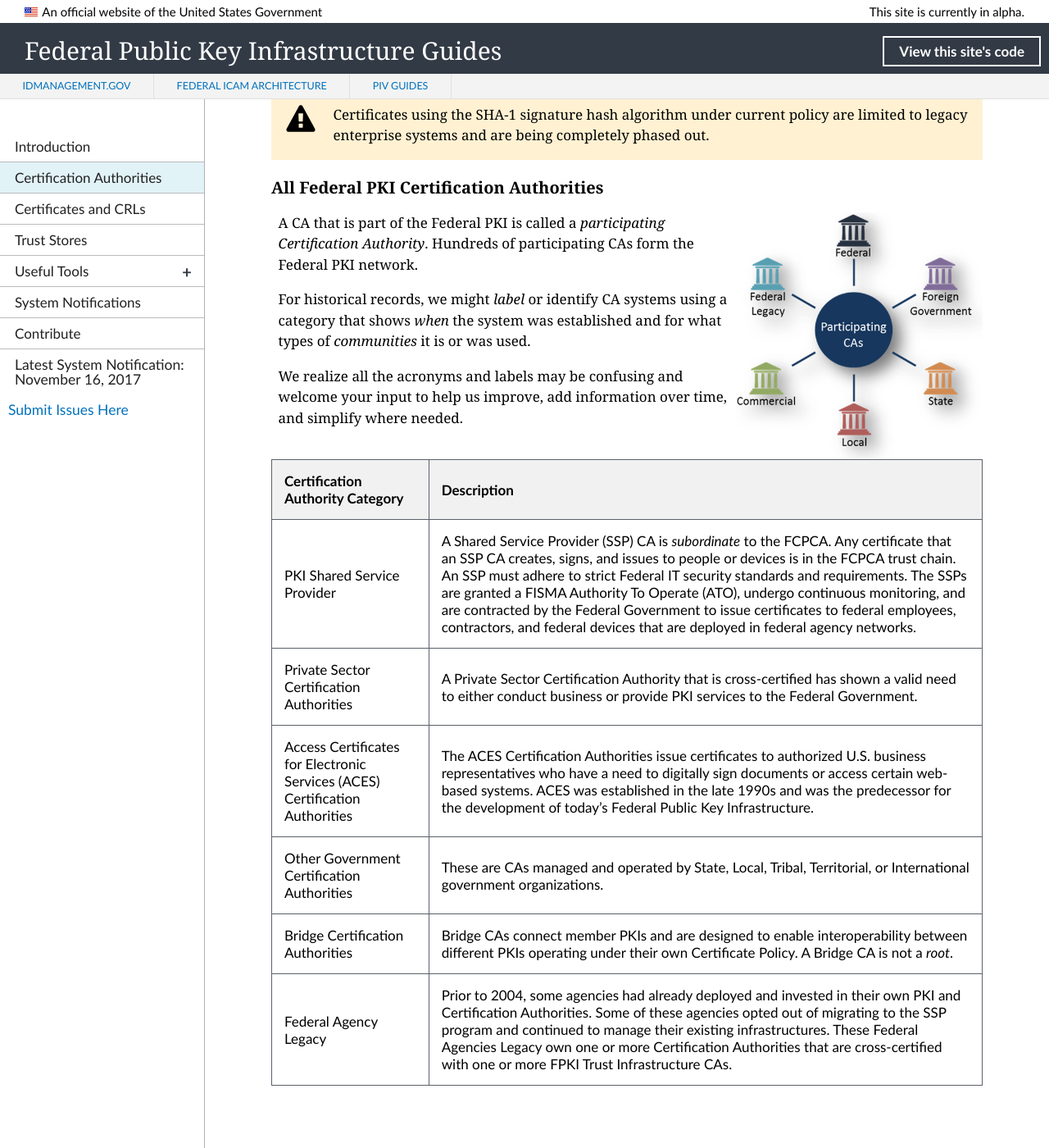
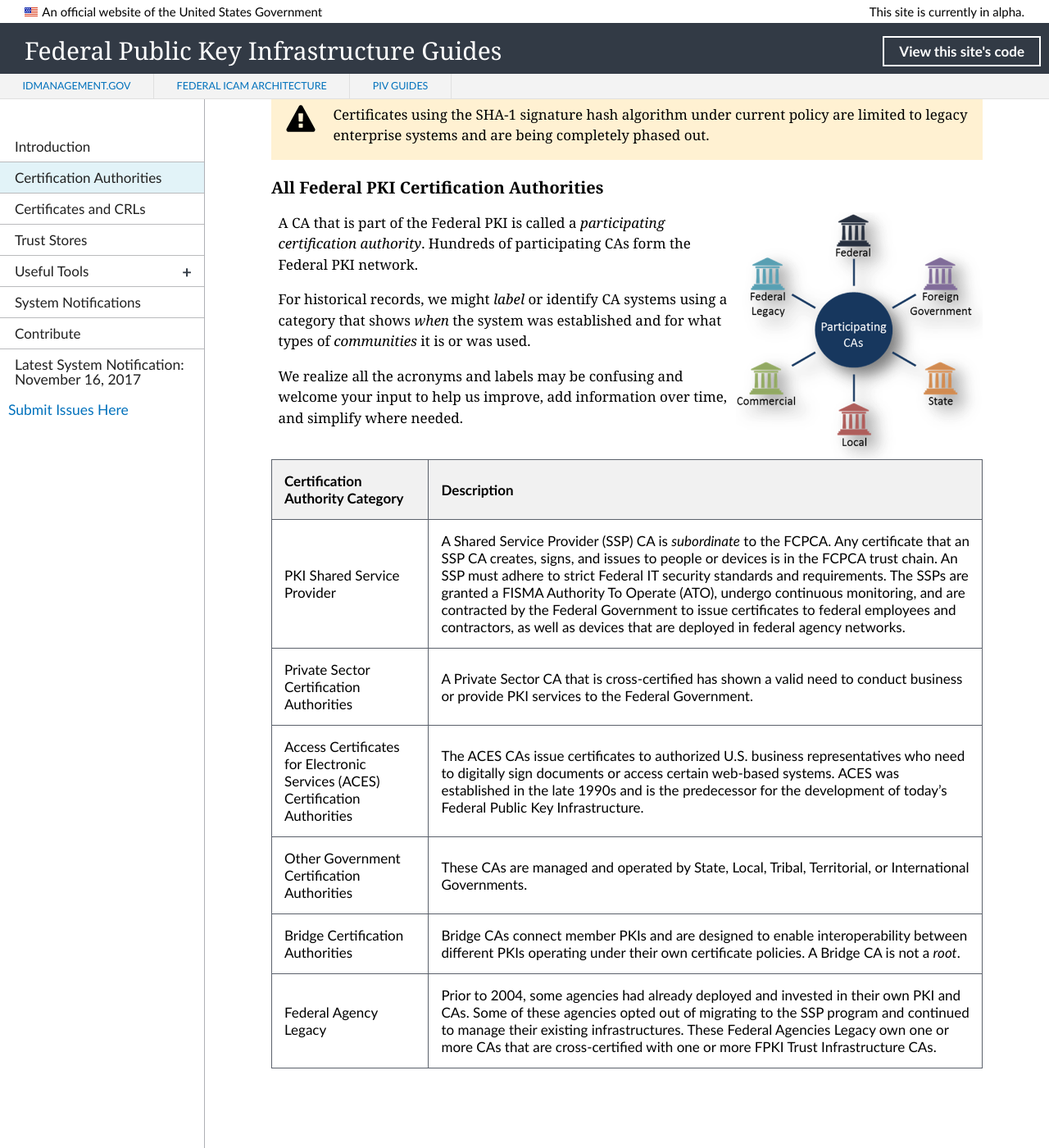
Before and after one commit to GSA/fpki-guides, a Jekyll site: the page built from pages/fpki_cas.md, in a window 1280 px wide and 1400 px high, scrolled down 2027 px. Shown: the whole window at 82% size. Built offline with Jekyll 4.4.1, drawn with Linux system fonts in a browser that asks for light colours; nearby versions of some CDN libraries; library files that are not in the unit come from our copies; some of the changed text lies outside the part shown.

Commit message:
Update fpki_cas.md
Editorial

```diff
--- a/pages/fpki_cas.md
+++ b/pages/fpki_cas.md
@@ -22,7 +22,7 @@
 
 ### Federal Common Policy Certification Authority
 
-The Federal Common Policy CA serves as the _root_ and _trust anchor_ for the _intermediate_ and _issuing_ certification authorities operated by:
+The Federal Common Policy CA serves as the _root_ and _trust anchor_ for the _intermediate_ and _issuing_ CAs operated by:
 
 - Federal Government Executive Branch Agencies
 - State, Local, Tribal, Territorial, and International Governments
@@ -42,7 +42,7 @@
 
 The Federal Bridge Certification Authority (FBCA) is:
 
-- Federal Bridge CA 2016
+* Federal Bridge CA 2016
 
 ![FPKI Federal Bridge Logo]({{site.baseurl}}/img/fbca-logo.png){:style="float:left;width:15%;"}
 The FBCA is a PKI Bridge or link between the FCPCA and other CAs that comprise the Federal PKI network and which may operate under comparable but _different_ certificate policies.
@@ -50,13 +50,13 @@
 The FBCA provides a means to map these certificate policies and CAs and allow certificates to validate to the FCPCA root certificate.<!--Validating to the FCPCA root certificate" idea is stated above at "The FCPCA's design enables any certificate issued by any Federal PKI CA to validate its certificate path to a single root CA" (redundant idea).-->
 
 <!--- ![Example of the FBCA Certification Path]({{site.baseurl}}/img/fbca-chainV2.png){:style="width:40%;float:right;"}
-*Example of a FBCA Certification Path*{:style="float:right;clear:both;font-size:14px;text-align:center;margin:20px 0 0 0;width:40%;"} --->
+*Example of a FBCA Certification Path*{:style="float:right;clear:both;font-size:14px;text-align:center;margin:20px 0 0 0;width:40%;"} -->
 
 The CAs signed by the Federal Bridge CA 2016 are _cross-certified_.  These CAs have established a trust relationship with the FBCA and are audited annually for conformance to the certificate policies.<!--Meaning Common and FBCA cert policies?--> This cross-certification process has extended the reach of the Federal PKI well beyond the boundaries of the Federal Government.
 
 ### SHA-1 Federal Root Certification Authority
 
-The SHA-1 Federal Root CA G2 (SHA-1 FRCA) supports federal entities that still have certificates that use the deprecated SHA-1 signature hash algorithm. The SHA-1 hash algorithm has been deemed not secure enough for today’s standards.  The SHA-1 Federal Root CA was created and is maintained to facilitate backwards interoperability for those legacy systems unable to fully transition to SHA-256 and to support the migrations over time.  Federal organizations should no longer use certificates with the SHA-1 hash.
+The SHA-1 Federal Root CA G2 (SHA-1 FRCA) supports federal entities that still have certificates that use the deprecated SHA-1 signature hash algorithm. The SHA-1 hash algorithm has been deemed not secure enough for today’s standards.  The SHA-1 FRCA was created and is maintained to facilitate backwards interoperability for those legacy systems unable to fully transition to SHA-256 and to support the migrations over time.  Federal organizations should no longer use certificates with the SHA-1 hash.
 
 {% include alert-warning.html content="Certificates using the SHA-1 signature hash algorithm under current policy are limited to legacy enterprise systems and are being completely phased out." %}
 
@@ -64,7 +64,7 @@
 
 ![FPKI Participating CAs]({{site.baseurl}}/img/participatingCAsV3.png){:style="width:35%;float:right;"}
 
-A CA that is part of the Federal PKI is called a _participating Certification Authority_.  Hundreds of participating CAs form the Federal PKI network.<!--We say in 2nd para at top: "The Federal PKI is a network of hundreds of Certification Authorities (CAs)" (redundant idea).-->
+A CA that is part of the Federal PKI is called a _participating certification authority_.  Hundreds of participating CAs form the Federal PKI network.<!--We say in 2nd para at top: "The Federal PKI is a network of hundreds of certification authorities (CAs)" (redundant idea).-->
 
 For historical records, we might _label_ or identify CA systems using a category that shows _when_ the system was established and for what types of _communities_ it is or was used.
 
@@ -72,9 +72,9 @@
 
 |**Certification Authority Category**|**Description**|
 |-----------|---------------|
-| PKI Shared Service Provider | A Shared Service Provider (SSP) CA is *subordinate* to the FCPCA.  Any certificate that an SSP CA creates, signs, and issues to people or devices is in the FCPCA trust chain. An SSP must adhere to strict Federal IT security standards and requirements.  The SSPs are granted a FISMA Authority To Operate (ATO), undergo continuous monitoring, and are contracted by the Federal Government to issue certificates to federal employees, contractors, and federal devices that are deployed in federal agency networks. |
-| Private Sector Certification Authorities | A Private Sector Certification Authority that is cross-certified has shown a valid need to either conduct business or provide PKI services to the Federal Government. |
-| Access Certificates for Electronic Services (ACES) Certification Authorities | The ACES Certification Authorities issue certificates to authorized U.S. business representatives who have a need to digitally sign documents or access certain web-based systems.  ACES was established in the late 1990s and was the predecessor for the development of today's Federal Public Key Infrastructure. |
-| Other Government Certification Authorities | These are CAs managed and operated by State, Local, Tribal, Territorial, or International government organizations. |
-| Bridge Certification Authorities | Bridge CAs connect member PKIs and are designed to enable interoperability between different PKIs operating under their own Certificate Policy. A Bridge CA is not a _root_. |
-| Federal Agency Legacy | Prior to 2004, some agencies had already deployed and invested in their own PKI and Certification Authorities. Some of these agencies opted out of migrating to the SSP program and continued to manage their existing infrastructures. These Federal Agencies Legacy own one or more Certification Authorities that are cross-certified with one or more FPKI Trust Infrastructure CAs.|
+| PKI Shared Service Provider | A Shared Service Provider (SSP) CA is *subordinate* to the FCPCA.  Any certificate that an SSP CA creates, signs, and issues to people or devices is in the FCPCA trust chain. An SSP must adhere to strict Federal IT security standards and requirements.  The SSPs are granted a FISMA Authority To Operate (ATO), undergo continuous monitoring, and are contracted by the Federal Government to issue certificates to federal employees and contractors, as well as devices that are deployed in federal agency networks. |
+| Private Sector Certification Authorities | A Private Sector CA that is cross-certified has shown a valid need to conduct business or provide PKI services to the Federal Government. |
+| Access Certificates for Electronic Services (ACES) Certification Authorities | The ACES CAs issue certificates to authorized U.S. business representatives who need to digitally sign documents or access certain web-based systems.  ACES was established in the late 1990s and is the predecessor for the development of today's Federal Public Key Infrastructure. |
+| Other Government Certification Authorities | These CAs are managed and operated by State, Local, Tribal, Territorial, or International Governments. |
+| Bridge Certification Authorities | Bridge CAs connect member PKIs and are designed to enable interoperability between different PKIs operating under their own certificate policies. A Bridge CA is not a _root_. |
+| Federal Agency Legacy | Prior to 2004, some agencies had already deployed and invested in their own PKI and CAs. Some of these agencies opted out of migrating to the SSP program and continued to manage their existing infrastructures. These Federal Agencies Legacy own one or more CAs that are cross-certified with one or more FPKI Trust Infrastructure CAs.|
```
Also changed, not shown: other parts of pages/fpki_cas.md (+4 -4 lines).
